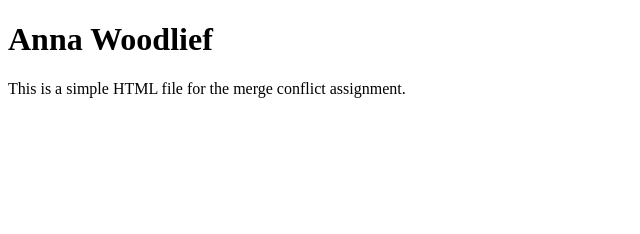
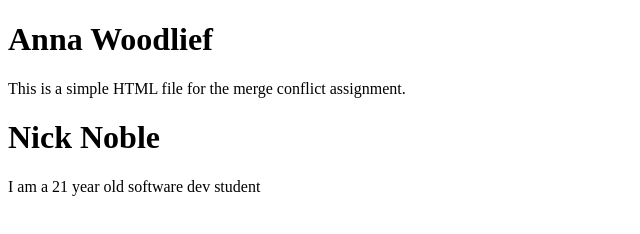
Before and after one commit to AnnaWoodlief/AnnaAssignment4, a plain HTML site: page index.html in a window 1280 px wide. Shown: the whole page, without its empty margins (0-640 px from the left). Drawn offline with Linux system fonts and the light colour scheme.

Commit message:
added name and info

```diff
--- a/index.html
+++ b/index.html
@@ -8,5 +8,7 @@
 <body>
     <h1>Anna Woodlief</h1>
     <p> This is a simple HTML file for the merge conflict assignment.</p>
+    <h1>Nick Noble</h1>
+    <p1>I am a 21 year old software dev student</p1>
 </body>
 </html>
```
